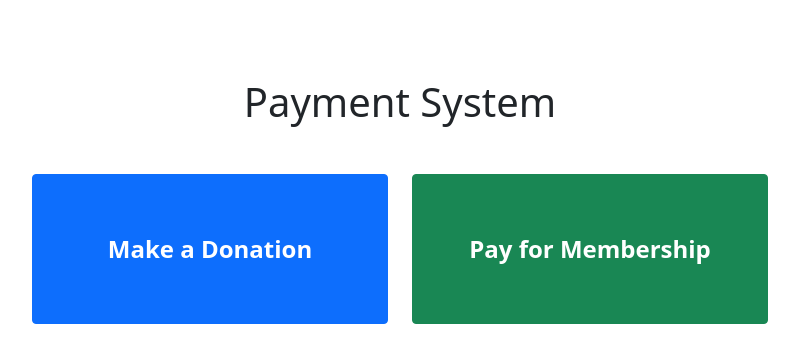
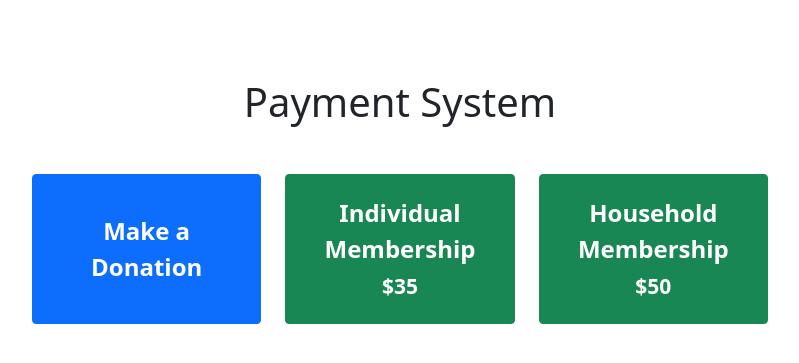
Before and after one commit to mattbaya/simple-stripe-pos, a Flask app: template templates/index.html in a window 1280 px wide. Shown: the top 363 px of the page, without its empty margins (240-1039 px from the left). Run offline with Flask 3, Linux system fonts and the light colour scheme; the template is opened without the code that fills it, so the values that code supplies are empty; parts of the project's set-up code (start-up, migrations or seed data) failed here and were passed over.

Commit message:
Add optional fee coverage feature with dual membership tiers
Major Features Added:
- Optional fee coverage: Users can cover 2.9% + $0.30 Stripe processing fees
- Real-time fee calculation with transparent breakdown display
- Dual membership structure: Individual ($35) and Household ($50)
- Dynamic fee updates as users type donation amounts

Backend Changes:
- New /calculate-fees endpoint for real-time fee calculations
- Updated /create-payment-intent to handle cover_fees option
- New fee calculation functions: calculate_fee_amount() and calculate_total_with_fees()
- Enhanced payment metadata to track fee coverage for reporting
- Updated Stripe library to v8.11.0 for better Terminal support
- Added /register-reader endpoint for S700 registration (development helper)

Frontend Changes:
- Added fee coverage checkbox with clear description
- Real-time fee breakdown display (base + fee = total)
- Updated membership buttons to show both tiers with prices
- Enhanced form validation and user experience
- Dynamic JavaScript fee calculation and display

Configuration Updates:
- Split MEMBERSHIP_AMOUNT into INDIVIDUAL_MEMBERSHIP_AMOUNT and HOUSEHOLD_MEMBERSHIP_AMOUNT
- Updated env-template with new membership amounts
- Enhanced environment variable documentation

Documentation:
- Updated README.md with fee coverage feature details
- Added API endpoint documentation to CLAUDE.md
- Enhanced troubleshooting and customization sections
- Added fee calculation examples for all payment types

🤖 Generated with [Claude Code](https://claude.ai/code)

Co-Authored-By: Claude <noreply@anthropic.com>

```diff
--- a/app/main.py
+++ b/app/main.py
@@ -19,7 +19,9 @@ app = Flask(__name__, template_folder='../templates', static_folder='../static')
 
 stripe.api_key = os.getenv('STRIPE_SECRET_KEY')
 STRIPE_LOCATION_ID = os.getenv('STRIPE_LOCATION_ID')
-MEMBERSHIP_AMOUNT = int(os.getenv('MEMBERSHIP_AMOUNT', '2000'))  # $20 in cents
+# Membership amounts in cents
+INDIVIDUAL_MEMBERSHIP_AMOUNT = int(os.getenv('INDIVIDUAL_MEMBERSHIP_AMOUNT', '3500'))  # $35 in cents
+HOUSEHOLD_MEMBERSHIP_AMOUNT = int(os.getenv('HOUSEHOLD_MEMBERSHIP_AMOUNT', '5000'))  # $50 in cents
 
 # Email configuration
 SMTP_SERVER = os.getenv('SMTP_SERVER', 'smtp.gmail.com')
@@ -148,6 +150,20 @@ def send_receipt_email(payer_email, payer_name, amount, payment_type, transactio
 
     return send_email(payer_email, subject, body, is_html=True)
 
+def calculate_fee_amount(base_amount_cents):
+    """Calculate Stripe processing fee (2.9% + $0.30)"""
+    fee_percentage = 0.029
+    fee_fixed = 30  # 30 cents in cents
+
+    # Calculate total fee
+    fee = round(base_amount_cents * fee_percentage) + fee_fixed
+    return fee
+
+def calculate_total_with_fees(base_amount_cents):
+    """Calculate total amount when user opts to cover processing fees"""
+    fee = calculate_fee_amount(base_amount_cents)
+    return base_amount_cents + fee
+
 def send_notification_email(payer_name, payer_email, amount, payment_type, transaction_id):
     """Send notification email to the organization"""
     amount_dollars = amount / 100
@@ -185,31 +201,93 @@ def index():
 def health():
     return jsonify({'status': 'healthy'})
 
+@app.route('/calculate-fees', methods=['POST'])
+def calculate_fees():
+    try:
+        data = request.json
+        amount = data.get('amount')
+        payment_type = data.get('payment_type')
+        membership_type = data.get('membership_type')
+
+        # Determine base amount
+        if payment_type == 'membership':
+            if membership_type == 'individual':
+                base_amount = INDIVIDUAL_MEMBERSHIP_AMOUNT
+            elif membership_type == 'household':
+                base_amount = HOUSEHOLD_MEMBERSHIP_AMOUNT
+            else:
+                return jsonify({'error': 'Invalid membership type'}), 400
+        elif payment_type == 'donation':
+            if not amount or amount <= 0:
+                return jsonify({'error': 'Invalid donation amount'}), 400
+            base_amount = int(amount * 100)  # Convert to cents
+        else:
+            return jsonify({'error': 'Invalid payment type'}), 400
+
+        fee_amount = calculate_fee_amount(base_amount)
+        total_with_fees = calculate_total_with_fees(base_amount)
+
+        return jsonify({
+            'base_amount_cents': base_amount,
+            'base_amount_dollars': base_amount / 100,
+            'fee_amount_cents': fee_amount,
+            'fee_amount_dollars': fee_amount / 100,
+            'total_with_fees_cents': total_with_fees,
+            'total_with_fees_dollars': total_with_fees / 100
+        })
+
+    except Exception as e:
+        logger.error(f"Error calculating fees: {str(e)}")
+        return jsonify({'error': str(e)}), 500
+
 @app.route('/create-payment-intent', methods=['POST'])
 def create_payment_intent():
     try:
         data = request.json
         payment_type = data.get('payment_type')
+        membership_type = data.get('membership_type')
         amount = data.get('amount')
         payer_name = data.get('payer_name', '')
         payer_email = data.get('payer_email', '')
+        cover_fees = data.get('cover_fees', False)
 
+        # Determine base amount
         if payment_type == 'membership':
-            amount = MEMBERSHIP_AMOUNT
-            description = f"Membership payment from {payer_name}"
+            if membership_type == 'individual':
+                base_amount = INDIVIDUAL_MEMBERSHIP_AMOUNT
+                description = f"Individual membership payment from {payer_name}"
+            elif membership_type == 'household':
+                base_amount = HOUSEHOLD_MEMBERSHIP_AMOUNT
+                description = f"Household membership payment from {payer_name}"
+            else:
+                return jsonify({'error': 'Invalid membership type'}), 400
         else:
+            base_amount = amount
             description = f"Donation from {payer_name}"
+
+        # Calculate final amount with fees if requested
+        if cover_fees:
+            final_amount = calculate_total_with_fees(base_amount)
+            fee_amount = calculate_fee_amount(base_amount)
+            description += f" (includes ${fee_amount/100:.2f} processing fee)"
+        else:
+            final_amount = base_amount
 
         metadata = {
             'payment_type': payment_type,
             'payer_name': payer_name,
+            'base_amount': str(base_amount),
+            'cover_fees': str(cover_fees)
         }
+
+        if cover_fees:
+            metadata['fee_amount'] = str(calculate_fee_amount(base_amount))
 
         if payer_email:
             metadata['payer_email'] = payer_email
 
         payment_intent = stripe.PaymentIntent.create(
-            amount=amount,
+            amount=final_amount,
             currency='usd',
             payment_method_types=['card_present'],
             capture_method='automatic',
@@ -217,7 +295,7 @@ def create_payment_intent():
             metadata=metadata
         )
 
-        logger.info(f"Created PaymentIntent {payment_intent.id} for {payment_type} amount {amount}")
+        logger.info(f"Created PaymentIntent {payment_intent.id} for {payment_type} amount {final_amount}")
 
         return jsonify({
             'client_secret': payment_intent.client_secret,
@@ -226,6 +304,34 @@ def create_payment_intent():
 
     except Exception as e:
         logger.error(f"Error creating payment intent: {str(e)}")
+        return jsonify({'error': str(e)}), 500
+
+@app.route('/register-reader', methods=['POST'])
+def register_reader():
+    try:
+        data = request.json
+        registration_code = data.get('registration_code')
+
+        if not registration_code:
+            return jsonify({'error': 'Registration code is required'}), 400
+
+        reader = stripe.terminal.Reader.create(
+            registration_code=registration_code,
+            location=STRIPE_LOCATION_ID
+        )
+
+        logger.info(f"Successfully registered reader {reader.id} with code {registration_code}")
+
+        return jsonify({
+            'reader': {
+                'id': reader.id,
+                'label': reader.label or 'Stripe Reader',
+                'status': reader.status
+            }
+        })
+
+    except Exception as e:
+        logger.error(f"Error registering reader: {str(e)}")
         return jsonify({'error': str(e)}), 500
 
 @app.route('/discover-readers', methods=['POST'])
--- a/requirements.txt
+++ b/requirements.txt
@@ -1,5 +1,5 @@
 Flask==3.0.0
-stripe==7.8.0
+stripe==8.11.0
 gunicorn==21.2.0
 google-auth==2.23.4
 google-auth-oauthlib==1.1.0
--- a/templates/index.html
+++ b/templates/index.html
@@ -57,14 +57,19 @@
                 <h1 class="text-center mb-5">{{ organization_name }} Payment System</h1>
 
                 <div class="row mb-4">
-                    <div class="col-md-6">
+                    <div class="col-md-4">
                         <button class="btn btn-primary w-100 payment-button" onclick="selectPaymentType('donation')">
                             Make a Donation
                         </button>
                     </div>
-                    <div class="col-md-6">
-                        <button class="btn btn-success w-100 payment-button" onclick="selectPaymentType('membership')">
-                            Pay for Membership
+                    <div class="col-md-4">
+                        <button class="btn btn-success w-100 payment-button" onclick="selectPaymentType('membership', 'individual')">
+                            Individual Membership<br><small>$35</small>
+                        </button>
+                    </div>
+                    <div class="col-md-4">
+                        <button class="btn btn-success w-100 payment-button" onclick="selectPaymentType('membership', 'household')">
+                            Household Membership<br><small>$50</small>
                         </button>
                     </div>
                 </div>
@@ -87,7 +92,25 @@
 
                             <div id="donation-amount" class="mb-3" style="display: none;">
                                 <label for="amount" class="form-label">Donation Amount ($)</label>
-                                <input type="number" class="form-control" id="amount" min="1" step="0.01" placeholder="20.00">
+                                <input type="number" class="form-control" id="amount" min="1" step="0.01" placeholder="20.00" onchange="updateFeeCalculation()">
+                            </div>
+
+                            <!-- Fee Coverage Option -->
+                            <div class="mb-3">
+                                <div class="form-check">
+                                    <input class="form-check-input" type="checkbox" id="cover-fees" onchange="updateFeeCalculation()">
+                                    <label class="form-check-label" for="cover-fees">
+                                        <strong>Help us cover processing fees</strong>
+                                        <small class="text-muted d-block">Cover the 2.9% + $0.30 Stripe processing fee</small>
+                                    </label>
+                                </div>
+                                <div id="fee-breakdown" class="mt-2 p-2 bg-light rounded" style="display: none;">
+                                    <small class="text-muted">
+                                        <div>Base amount: $<span id="base-amount">0.00</span></div>
+                                        <div>Processing fee: $<span id="fee-amount">0.00</span></div>
+                                        <div><strong>Total: $<span id="total-amount">0.00</span></strong></div>
+                                    </small>
+                                </div>
                             </div>
 
                             <div class="reader-selection">
@@ -127,22 +150,91 @@
 
     <script>
         let selectedPaymentType = null;
+        let selectedMembershipType = null;
         let selectedReader = null;
         let currentPaymentIntent = null;
+        let currentFeeData = null;
 
-        function selectPaymentType(type) {
+        function selectPaymentType(type, membershipType = null) {
             selectedPaymentType = type;
+            selectedMembershipType = membershipType;
             document.getElementById('payment-form').style.display = 'block';
 
             if (type === 'donation') {
                 document.getElementById('payment-title').textContent = 'Make a Donation';
                 document.getElementById('donation-amount').style.display = 'block';
-            } else {
-                document.getElementById('payment-title').textContent = 'Membership Payment ($20)';
+            } else if (type === 'membership') {
+                if (membershipType === 'individual') {
+                    document.getElementById('payment-title').textContent = 'Individual Membership Payment ($35)';
+                } else if (membershipType === 'household') {
+                    document.getElementById('payment-title').textContent = 'Household Membership Payment ($50)';
+                }
                 document.getElementById('donation-amount').style.display = 'none';
+                // Calculate fees for membership immediately
+                updateFeeCalculation();
             }
 
             hideStatus();
+        }
+
+        async function updateFeeCalculation() {
+            const coverFees = document.getElementById('cover-fees').checked;
+            const feeBreakdown = document.getElementById('fee-breakdown');
+
+            if (!selectedPaymentType) {
+                feeBreakdown.style.display = 'none';
+                return;
+            }
+
+            let amount = null;
+            if (selectedPaymentType === 'donation') {
+                const amountInput = document.getElementById('amount').value;
+                if (!amountInput || parseFloat(amountInput) <= 0) {
+                    feeBreakdown.style.display = 'none';
+                    return;
+                }
+                amount = parseFloat(amountInput);
+            }
+
+            try {
+                const response = await fetch('/calculate-fees', {
+                    method: 'POST',
+                    headers: {
+                        'Content-Type': 'application/json',
+                    },
+                    body: JSON.stringify({
+                        payment_type: selectedPaymentType,
+                        membership_type: selectedMembershipType,
+                        amount: amount
+                    })
+                });
+
+                const data = await response.json();
+
+                if (data.error) {
+                    console.error('Fee calculation error:', data.error);
+                    feeBreakdown.style.display = 'none';
+                    return;
+                }
+
+                currentFeeData = data;
+
+                // Update fee display
+                document.getElementById('base-amount').textContent = data.base_amount_dollars.toFixed(2);
+                document.getElementById('fee-amount').textContent = data.fee_amount_dollars.toFixed(2);
+                document.getElementById('total-amount').textContent = data.total_with_fees_dollars.toFixed(2);
+
+                // Show/hide breakdown based on checkbox
+                if (coverFees) {
+                    feeBreakdown.style.display = 'block';
+                } else {
+                    feeBreakdown.style.display = 'none';
+                }
+
+            } catch (error) {
+                console.error('Error calculating fees:', error);
+                feeBreakdown.style.display = 'none';
+            }
         }
 
         async function discoverReaders() {
@@ -219,6 +311,7 @@
             }
 
             const payerEmail = document.getElementById('payer-email').value.trim();
+            const coverFees = document.getElementById('cover-fees').checked;
 
             showLoading(true);
 
@@ -231,9 +324,11 @@
                     },
                     body: JSON.stringify({
                         payment_type: selectedPaymentType,
+                        membership_type: selectedMembershipType,
                         amount: amount,
                         payer_name: payerName,
-                        payer_email: payerEmail
+                        payer_email: payerEmail,
+                        cover_fees: coverFees
                     })
                 });
 
@@ -325,13 +420,17 @@
 
         function resetForm() {
             selectedPaymentType = null;
+            selectedMembershipType = null;
             selectedReader = null;
             currentPaymentIntent = null;
+            currentFeeData = null;
 
             document.getElementById('payment-form').style.display = 'none';
             document.getElementById('payer-name').value = '';
             document.getElementById('payer-email').value = '';
             document.getElementById('amount').value = '';
+            document.getElementById('cover-fees').checked = false;
+            document.getElementById('fee-breakdown').style.display = 'none';
             document.getElementById('process-payment-btn').disabled = true;
             document.getElementById('reader-list').innerHTML = '<button class="btn btn-outline-secondary" onclick="discoverReaders()">Find Readers</button>';
 
```
Also changed, not shown: CLAUDE.md (+29 -8 lines), README.md, 1 other file.
